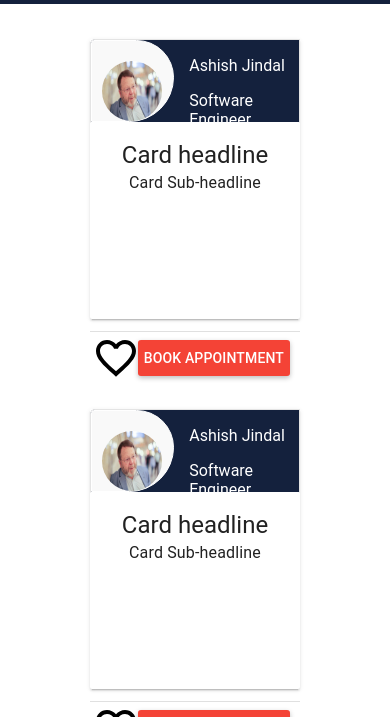
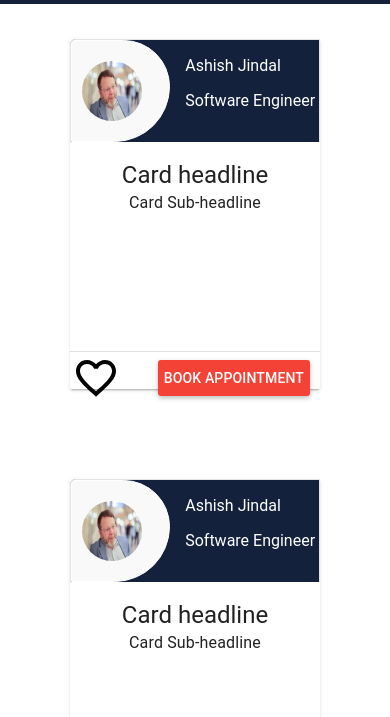
Before and after one commit to jindalhackerrank/ashish, a plain HTML site: page index.html in a window 390 px wide. Shown: the part 56-773 px from the top of the page. Drawn offline with Linux system fonts and the light colour scheme; no server answers; a web font is replaced by a local one.

Commit message:
First commit

```diff
--- a/css/starter-app.css
+++ b/css/starter-app.css
@@ -251,8 +251,8 @@ md-card{
 
 @media screen and (max-width: 400px) {
   md-card{
-    width: 210px;
-    height: 280px
+    width: 250px;
+    height: 350px
   }
   md-card-footer{
   padding: 2px !important;
```
